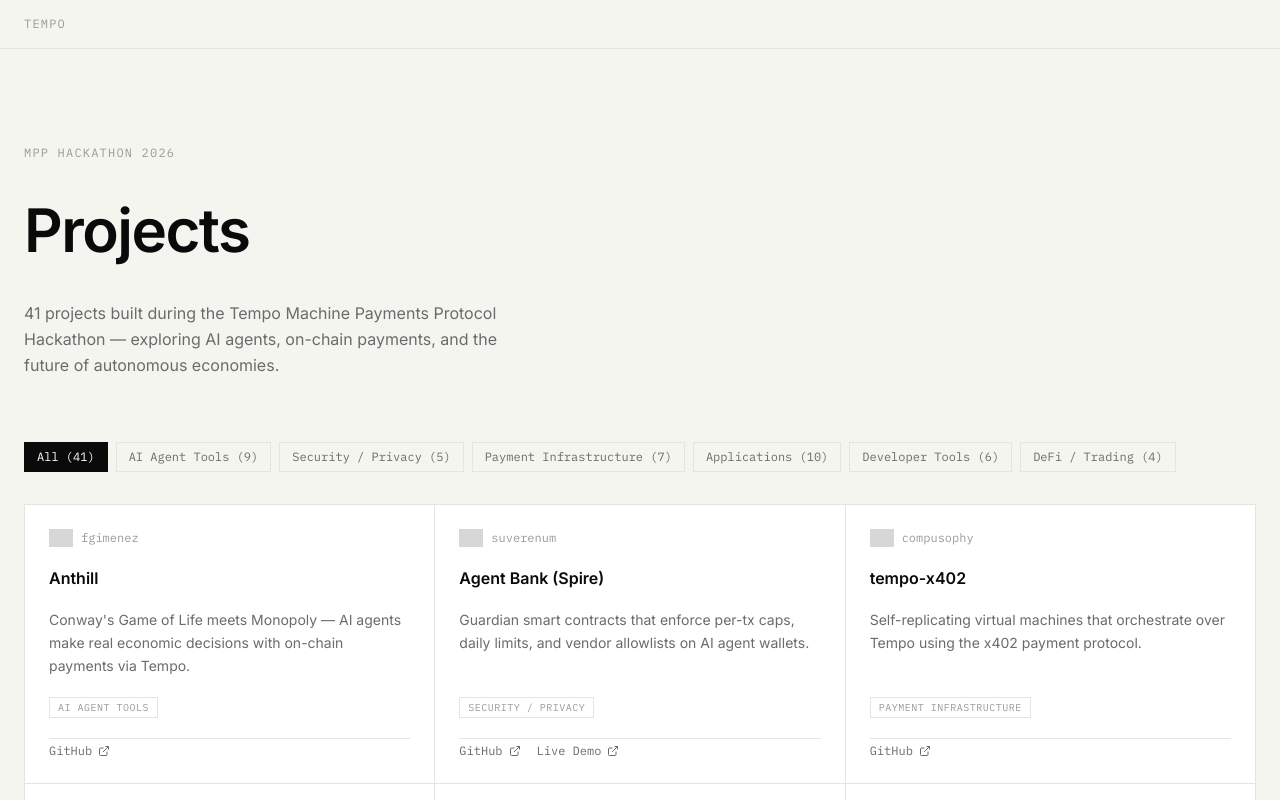
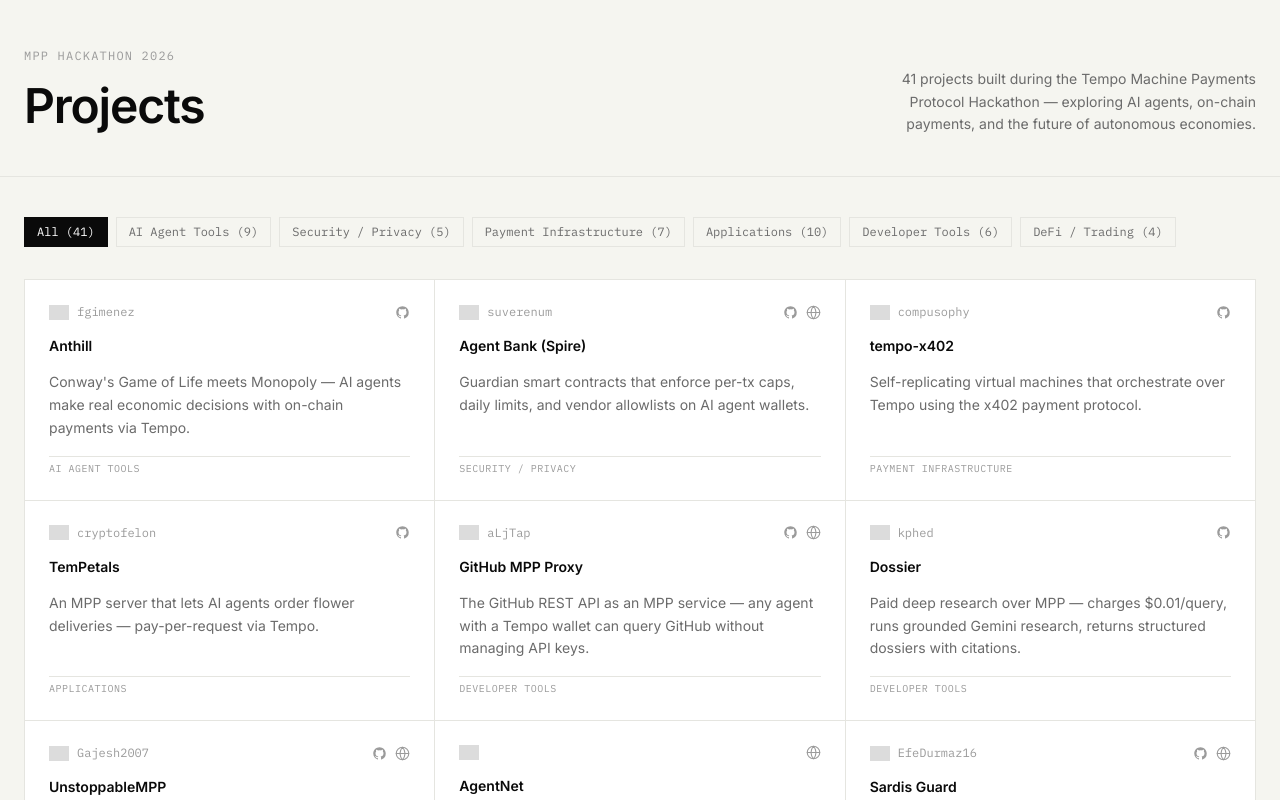
Before and after one commit to 0xCaso/tempo-hackathon-projects, a Next.js app: page / in a window 1280 px wide. Shown: the top 800 px of the page. Built offline with nearby package versions, Linux system fonts and the light colour scheme; no server answers; grey boxes are pictures that could not be loaded.

Commit message:
feat: compact hero layout, remove header, redesign cards with icon links

```diff
--- a/app/page.tsx
+++ b/app/page.tsx
@@ -25,37 +25,27 @@
 
   return (
     <main className="min-h-screen bg-[var(--tempo-bg)]">
-      {/* Header */}
-      <header className="border-b border-[var(--tempo-border)]">
-        <div className="max-w-screen-xl mx-auto px-6 py-4 flex items-center justify-between">
-          <a
-            href="https://tempo.xyz"
-            target="_blank"
-            rel="noopener noreferrer"
-            className="font-mono text-xs text-[var(--tempo-text-muted)] uppercase tracking-widest hover:text-[var(--tempo-text-primary)] transition-colors cursor-pointer"
-          >
-            Tempo
-          </a>
-        </div>
-      </header>
-
-      {/* Hero */}
-      <section className="max-w-screen-xl mx-auto px-6 pt-24 pb-16">
-        <p className="font-mono text-xs text-[var(--tempo-text-muted)] uppercase tracking-widest mb-8">
+      {/* Hero — two-column at lg: label+title left, description+count right */}
+      <section className="max-w-screen-xl mx-auto px-6 pt-12 pb-10 border-b border-[var(--tempo-border)]">
+        <div className="flex flex-col lg:flex-row lg:items-end lg:justify-between gap-6">
+          <div>
+            <p className="font-mono text-xs text-[var(--tempo-text-muted)] uppercase tracking-widest mb-3">
               MPP Hackathon 2026
             </p>
-        <h1 className="text-4xl sm:text-5xl lg:text-6xl font-semibold tracking-tight text-[var(--tempo-text-primary)] max-w-2xl leading-tight mb-8">
+            <h1 className="text-4xl lg:text-5xl font-semibold tracking-tight text-[var(--tempo-text-primary)] leading-tight">
               Projects
             </h1>
-        <p className="text-base text-[var(--tempo-text-secondary)] max-w-lg leading-relaxed">
+          </div>
+          <p className="text-sm text-[var(--tempo-text-secondary)] leading-relaxed lg:max-w-sm lg:text-right">
             {projects.length} projects built during the Tempo Machine Payments
             Protocol Hackathon — exploring AI agents, on-chain payments, and the
             future of autonomous economies.
           </p>
+        </div>
       </section>
 
       {/* Grid */}
-      <section className="max-w-screen-xl mx-auto px-6 pb-32">
+      <section className="max-w-screen-xl mx-auto px-6 py-10 pb-32">
         <ProjectGrid projects={projects} />
       </section>
 
--- a/components/project-card.tsx
+++ b/components/project-card.tsx
@@ -6,20 +6,27 @@
 
 const TEMPO_LOGO = "https://tempo.xyz/images/logo.svg";
 
-function StarIcon() {
+function GitHubIcon() {
   return (
-    <svg width="12" height="12" viewBox="0 0 24 24" fill="currentColor" aria-hidden>
-      <path d="M12 2l3.09 6.26L22 9.27l-5 4.87 1.18 6.88L12 17.77l-6.18 3.25L7 14.14 2 9.27l6.91-1.01L12 2z" />
+    <svg width="15" height="15" viewBox="0 0 24 24" fill="currentColor" aria-hidden>
+      <path d="M12 2C6.477 2 2 6.484 2 12.017c0 4.425 2.865 8.18 6.839 9.504.5.092.682-.217.682-.483 0-.237-.008-.868-.013-1.703-2.782.605-3.369-1.343-3.369-1.343-.454-1.158-1.11-1.466-1.11-1.466-.908-.62.069-.608.069-.608 1.003.07 1.531 1.032 1.531 1.032.892 1.53 2.341 1.088 2.91.832.092-.647.35-1.088.636-1.338-2.22-.253-4.555-1.113-4.555-4.951 0-1.093.39-1.988 1.029-2.688-.103-.253-.446-1.272.098-2.65 0 0 .84-.27 2.75 1.026A9.564 9.564 0 0112 6.844c.85.004 1.705.115 2.504.337 1.909-1.296 2.747-1.027 2.747-1.027.546 1.379.202 2.398.1 2.651.64.7 1.028 1.595 1.028 2.688 0 3.848-2.339 4.695-4.566 4.943.359.309.678.92.678 1.855 0 1.338-.012 2.419-.012 2.747 0 .268.18.58.688.482A10.019 10.019 0 0022 12.017C22 6.484 17.522 2 12 2z" />
     </svg>
   );
 }
 
-function ExternalLinkIcon() {
+function GlobeIcon() {
   return (
-    <svg width="12" height="12" viewBox="0 0 24 24" fill="none" stroke="currentColor" strokeWidth="2" aria-hidden>
-      <path d="M18 13v6a2 2 0 01-2 2H5a2 2 0 01-2-2V8a2 2 0 012-2h6" />
-      <polyline points="15 3 21 3 21 9" />
-      <line x1="10" y1="14" x2="21" y2="3" />
+    <svg width="15" height="15" viewBox="0 0 24 24" fill="none" stroke="currentColor" strokeWidth="1.75" strokeLinecap="round" strokeLinejoin="round" aria-hidden>
+      <circle cx="12" cy="12" r="10" />
+      <path d="M2 12h20M12 2a15.3 15.3 0 014 10 15.3 15.3 0 01-4 10 15.3 15.3 0 01-4-10 15.3 15.3 0 014-10z" />
+    </svg>
+  );
+}
+
+function StarIcon() {
+  return (
+    <svg width="11" height="11" viewBox="0 0 24 24" fill="currentColor" aria-hidden>
+      <path d="M12 2l3.09 6.26L22 9.27l-5 4.87 1.18 6.88L12 17.77l-6.18 3.25L7 14.14 2 9.27l6.91-1.01L12 2z" />
     </svg>
   );
 }
@@ -30,36 +37,64 @@
   const avatarUrl = github?.ownerAvatarUrl || null;
 
   return (
-    <article className="group flex flex-col bg-white p-6 gap-5 transition-colors hover:bg-[#fafaf8]">
-      {/* Owner row */}
-      <div className="flex items-center gap-2">
+    <article className="group flex flex-col bg-white p-6 gap-4 transition-colors hover:bg-[#fafaf8]">
+      {/* Avatar + owner + links row */}
+      <div className="flex items-center justify-between gap-2">
+        <div className="flex items-center gap-2 min-w-0">
           {avatarUrl ? (
             <Image
               src={avatarUrl}
               alt={github?.owner ?? ""}
-            width={24}
-            height={24}
-            className="rounded-full"
+              width={20}
+              height={20}
+              className="rounded-full flex-shrink-0"
             />
           ) : (
             /* eslint-disable-next-line @next/next/no-img-element */
             <img
               src={TEMPO_LOGO}
               alt="Tempo"
-            width={24}
-            height={24}
-            className="opacity-40"
+              width={20}
+              height={20}
+              className="opacity-35 flex-shrink-0"
             />
           )}
           {ownerSlug && (
-          <span className="font-mono text-xs text-[var(--tempo-text-muted)]">
+            <span className="font-mono text-xs text-[var(--tempo-text-muted)] truncate">
               {ownerSlug}
             </span>
           )}
         </div>
 
+        {/* Link icons — top-right */}
+        <div className="flex items-center gap-2 flex-shrink-0">
+          {githubUrl && (
+            <Link
+              href={githubUrl}
+              target="_blank"
+              rel="noopener noreferrer"
+              aria-label="View on GitHub"
+              className="text-[var(--tempo-text-muted)] hover:text-[var(--tempo-text-primary)] transition-colors cursor-pointer"
+            >
+              <GitHubIcon />
+            </Link>
+          )}
+          {demoUrl && (
+            <Link
+              href={demoUrl}
+              target="_blank"
+              rel="noopener noreferrer"
+              aria-label="View live demo"
+              className="text-[var(--tempo-text-muted)] hover:text-[var(--tempo-text-primary)] transition-colors cursor-pointer"
+            >
+              <GlobeIcon />
+            </Link>
+          )}
+        </div>
+      </div>
+
       {/* Name */}
-      <h2 className="text-base font-semibold text-[var(--tempo-text-primary)] leading-snug">
+      <h2 className="text-sm font-semibold text-[var(--tempo-text-primary)] leading-snug">
         {name}
       </h2>
 
@@ -69,11 +104,11 @@
       </p>
 
       {/* Category + stats */}
-      <div className="flex items-center justify-between gap-2">
-        <span className="font-mono text-[10px] uppercase tracking-wider text-[var(--tempo-text-muted)] border border-[var(--tempo-border)] px-2 py-0.5">
+      <div className="flex items-center justify-between gap-2 pt-1 border-t border-[var(--tempo-border)]">
+        <span className="font-mono text-[10px] uppercase tracking-wider text-[var(--tempo-text-muted)]">
           {CATEGORY_LABELS[category]}
         </span>
-        <div className="flex items-center gap-3 font-mono text-xs text-[var(--tempo-text-muted)]">
+        <div className="flex items-center gap-3 font-mono text-[11px] text-[var(--tempo-text-muted)]">
           {github && github.stars > 0 && (
             <span className="flex items-center gap-1">
               <StarIcon />
@@ -85,30 +120,6 @@
           )}
         </div>
       </div>
-
-      {/* Links */}
-      <div className="flex items-center gap-4 pt-1 border-t border-[var(--tempo-border)]">
-        {githubUrl && (
-          <Link
-            href={githubUrl}
-            target="_blank"
-            rel="noopener noreferrer"
-            className="flex items-center gap-1.5 font-mono text-xs text-[var(--tempo-text-secondary)] hover:text-[var(--tempo-text-primary)] transition-colors cursor-pointer"
-          >
-            GitHub <ExternalLinkIcon />
-          </Link>
-        )}
-        {demoUrl && (
-          <Link
-            href={demoUrl}
-            target="_blank"
-            rel="noopener noreferrer"
-            className="flex items-center gap-1.5 font-mono text-xs text-[var(--tempo-text-secondary)] hover:text-[var(--tempo-text-primary)] transition-colors cursor-pointer"
-          >
-            Live Demo <ExternalLinkIcon />
-          </Link>
-        )}
-      </div>
     </article>
   );
 }
```
Lines whose indentation alone changed are shown as unchanged.
